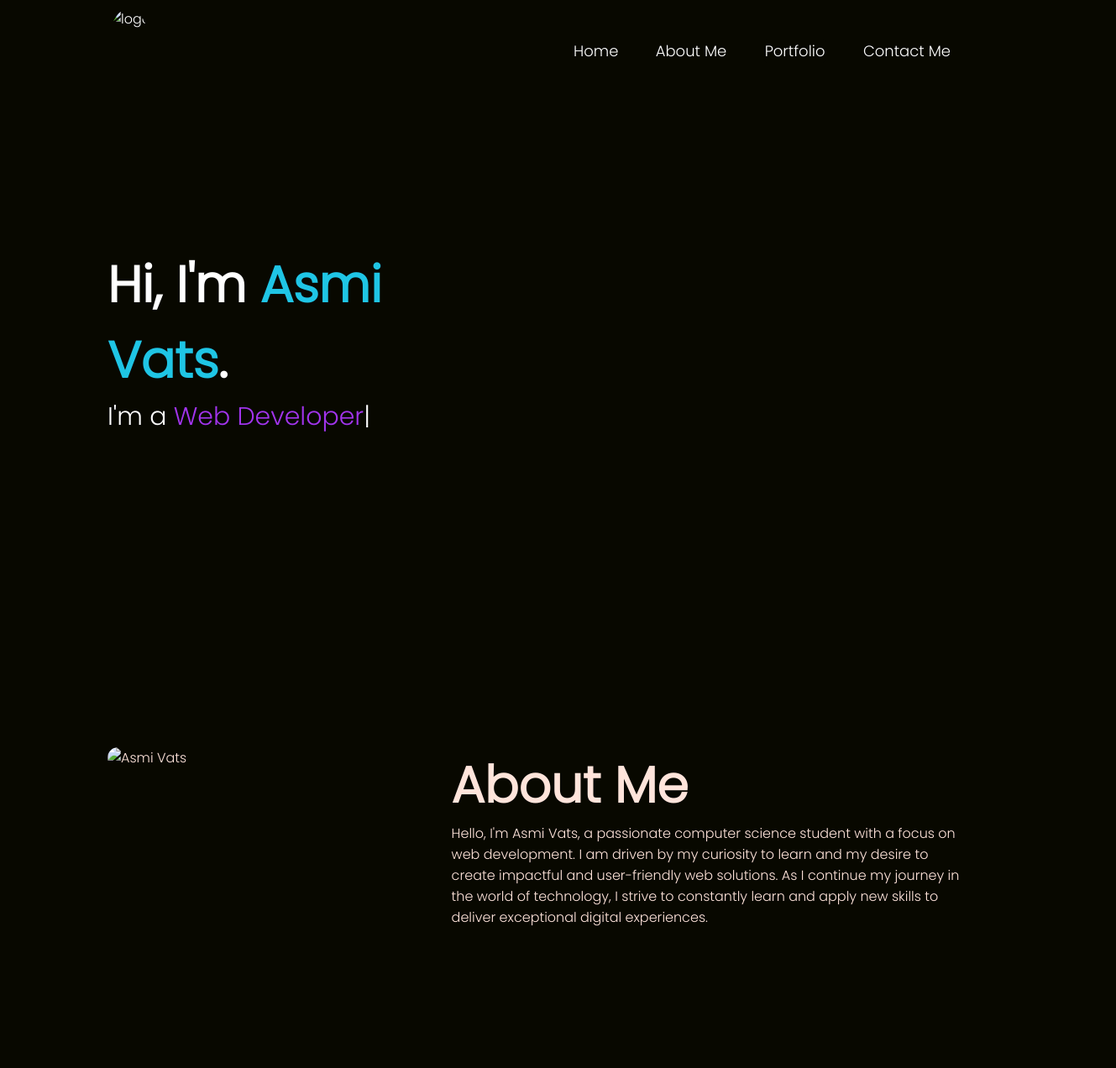
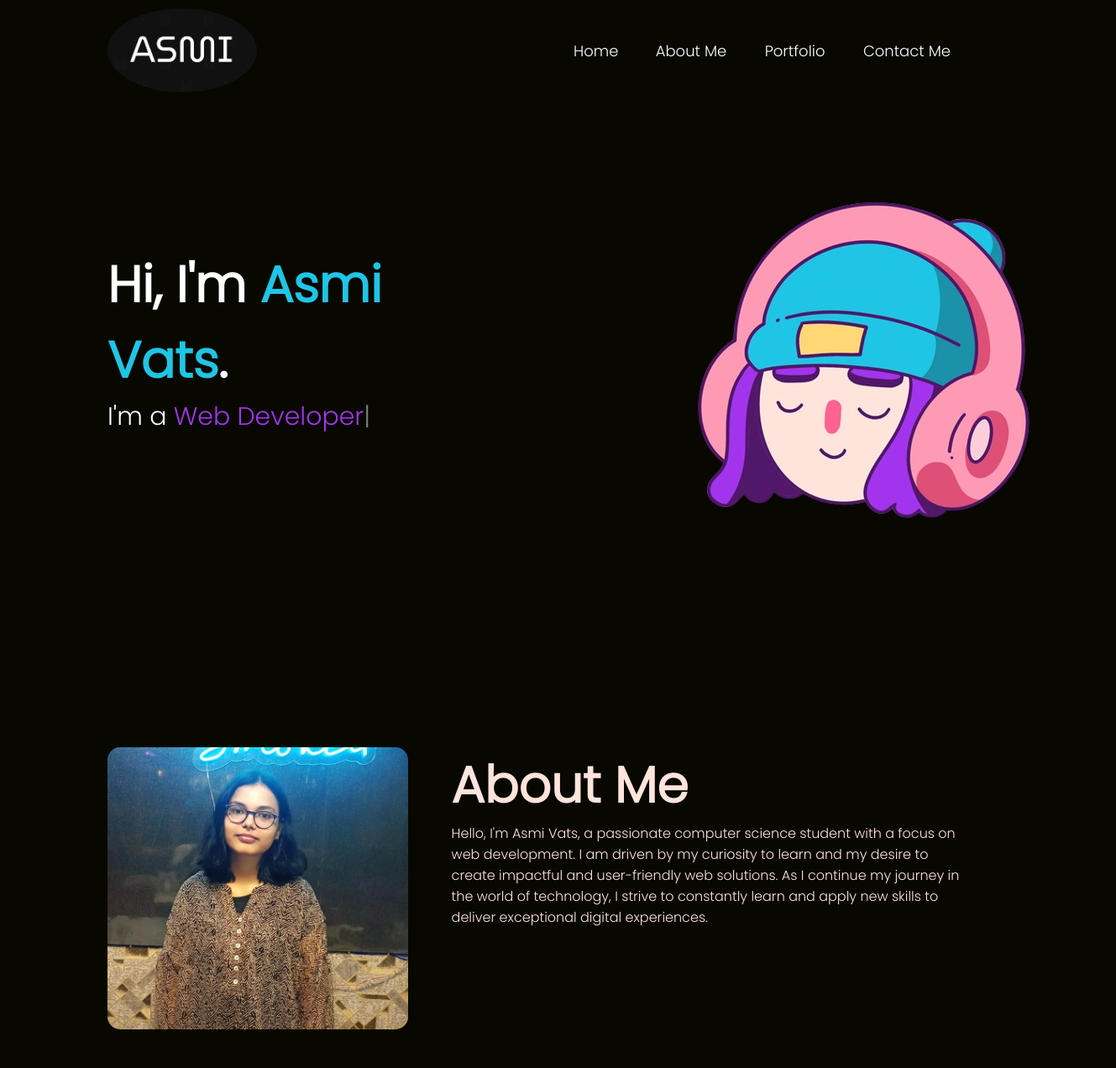
Before and after one commit to AsmiVats/Portfolio, a plain HTML site: page index.html in a window 1280 px wide. Shown: the top 1272 px of the page at 84% size, 1329 px wide, since content can reach past the window. Drawn offline with nearby package versions, Linux system fonts and the light colour scheme; the site is published under a folder, as on GitHub Pages, so addresses that start at the root find nothing.

Commit message:
Update index.html

```diff
--- a/index.html
+++ b/index.html
@@ -10,7 +10,7 @@
     <div id="header">
         <div class="container">
             <nav>
-                <img src="/public/logo.png" alt="logo">
+                <img src="./public/logo.png" alt="logo">
                 <ul>
                     <li><a href="#main">Home</a></li>
                     <li><a href="#about">About Me</a></li>
@@ -36,7 +36,7 @@
                 <p>I'm a <span id="element"> Web Developer</span></p>
             </div>
             <div class="image">
-                <img src="/public/Taka-removebg-preview (1).jpg" alt="">
+                <img src="./public/Taka-removebg-preview (1).jpg" alt="">
             </div>
             </div>
         </div>
@@ -48,7 +48,7 @@
         <div class="container">
             <div class="row">
             <div class="about-img">
-                <img src="/public/picture.jpg"  alt="Asmi Vats">
+                <img src="./public/picture.jpg"  alt="Asmi Vats">
             </div>
             <div class="about-text">
                 <h1>About Me</h1>
```
